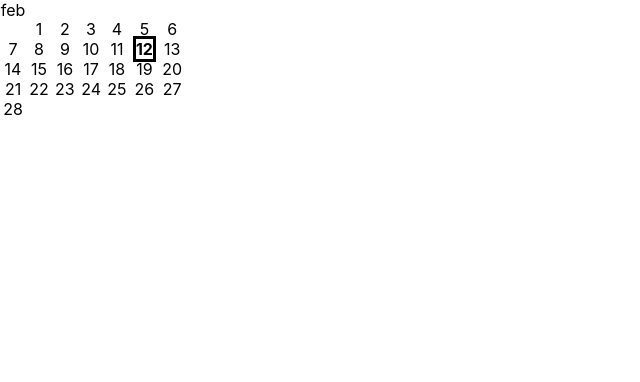
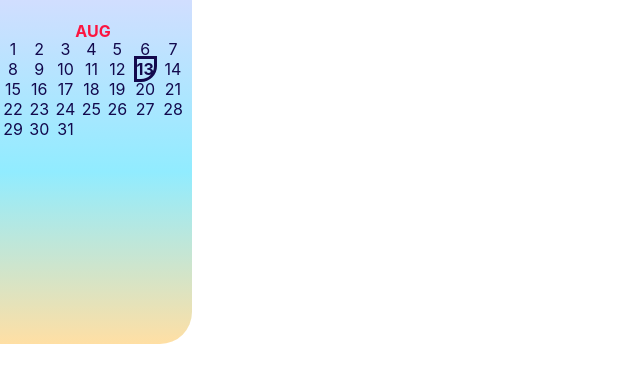
Before and after one commit to WSINTRA/dateNotes, a React (Create React App) app: page / in a window 1280 px wide. Shown: the top 382 px of the page, without its empty margins (0-640 px from the left). Built offline with nearby package versions, Linux system fonts and the light colour scheme.

Commit message:
styled calendar component and updated readme

```diff
--- a/src/App.js
+++ b/src/App.js
@@ -5,7 +5,7 @@ import Cal from './components/cal'
 function App() {
   return (
     <div className="App">
-    <Cal month={"feb"} day={12}/>
+    <Cal month={"aug"} date={13}/>
     </div>
   );
 }
--- a/src/components/cal.js
+++ b/src/components/cal.js
@@ -2,12 +2,14 @@ import React from 'react';
 
 function Cal(props) {
 
-const dayStyling = {
-	display: "inline",
+const dateStyling = {
+    color: "#13094D",
 	padding: "0.2rem",
+
 }
-const highlightedDayStyle = {
+const highlightedDateStyle = {
 	border: "solid",
+    borderBottomRightRadius: '1rem',
 }
 
 const monthStyling = {
@@ -15,6 +17,7 @@ const monthStyling = {
 	display: "grid",
 	gridTemplateColumns: "repeat(7, auto)",
 	gridTemplateRows: "repeat(5, 20px)",
+	cursor: "grab",
 }
 const boxStyle = {
 	marginBottom: "10vh",
@@ -23,9 +26,17 @@ const boxStyle = {
 	gridTemplateColumns: "repeat(4, auto)",
 	gridAutoRows: "minmax(100px, auto)",
 }
+const monNameStyle = {
+	gridColumnStart: "span 7",
+	color: "#FC1440",
+	textTransform: "uppercase",
+}
 const calStyle = {
-	height: "70px",
-	width: "70px",
+
+  borderBottomRightRadius: '2rem',
+	backgroundImage: "linear-gradient(#D1DEFF, #91ECFF, #FFDFA4)",
+	height: "43vh",
+	width: "15vw",
 }
 const monthObject = [
    {name: "jan",
@@ -60,13 +71,13 @@ const selection = monthObject.filter(month => month.name === props.month)
 
     {selection.map( month => {
     	return ( <div style={monthStyling}>
-    		{month.name}
-    		{month.days.map( day=> {
-		    			return (day===props.day ?
-		    				<p style={dayStyling}>
-		    				<b style={highlightedDayStyle}>{day}
+    		<h4 style={monNameStyle}>{month.name}</h4>
+    		{month.days.map( date=> {
+		    			return (date===props.date ?
+		    				<p style={dateStyling}>
+		    				<b style={highlightedDateStyle}>{date}
 		    				</b></p> :
-		    				<p style={dayStyling}>{day}
+		    				<p style={dateStyling}>{date}
 		    				</p>
 		    				)
     					  }
```
Also changed, not shown: 1 other file (tests, documents, lock files or other folders).
